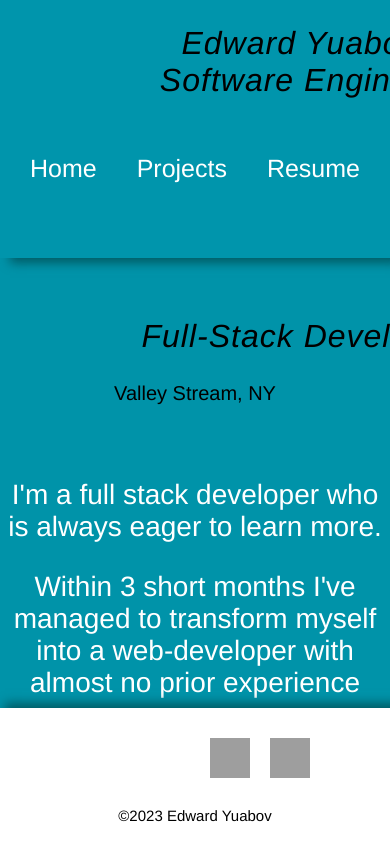
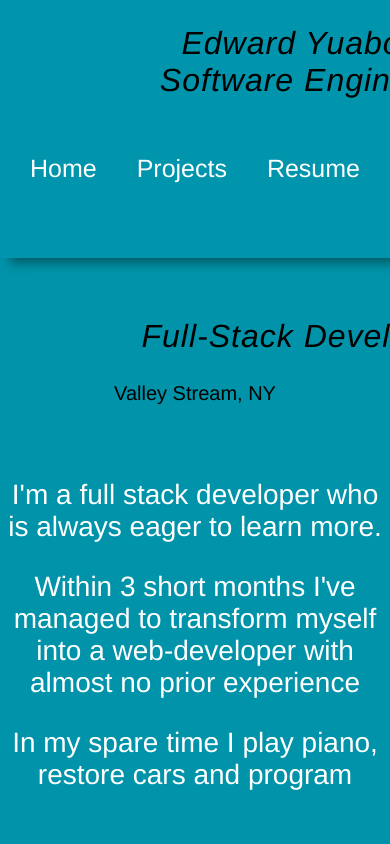
Before and after one commit to EddieYuabov/My_Portfolio, a React (Create React App) app: page / in a window 390 px wide. Shown: the top 844 px of the page. Built offline with nearby package versions, Linux system fonts and the light colour scheme; grey boxes are pictures that could not be loaded.

Commit message:
did media queries to make footer stop at certain point

```diff
--- a/src/App.css
+++ b/src/App.css
@@ -38,6 +38,7 @@ p{
 }
 #home{
   padding-top: 60px;
+  padding-bottom: 100px
 }
 a{
   text-decoration: none;
@@ -57,10 +58,6 @@ a{
   padding: 25px 5px 0px 5px;
   /* color:rgb(0, 0, 0) */
 }
-.nav-font:active{
-  color:black;
-  font-size: 40px
-}
 footer {
   bottom: 0;
   position: absolute;
@@ -71,7 +68,7 @@ footer {
 }
 #text-footer{
   font-size: 15px;
-  color:black
+  color:black;
 }
 .footer-linkedin{
   height: 40px;
@@ -134,8 +131,14 @@ footer {
 }
 .link{
   margin: 20px 450px 20px 450px;
+}
 
+@media (max-height: 931px){
+  footer {
+    position:relative;
+  }
 }
+
 /* .App-logo {
   height: 40vmin;
   pointer-events: none;
```
